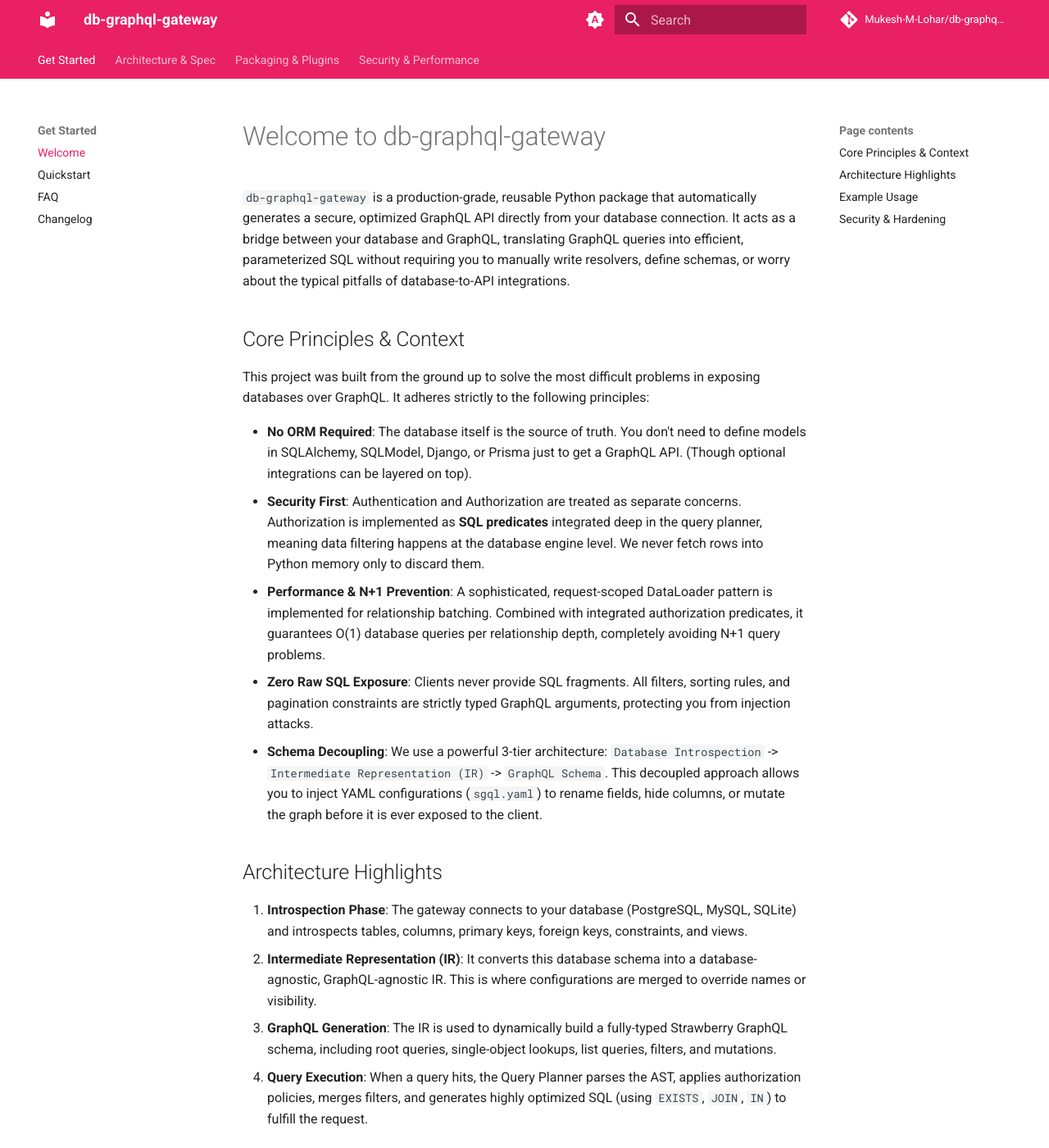
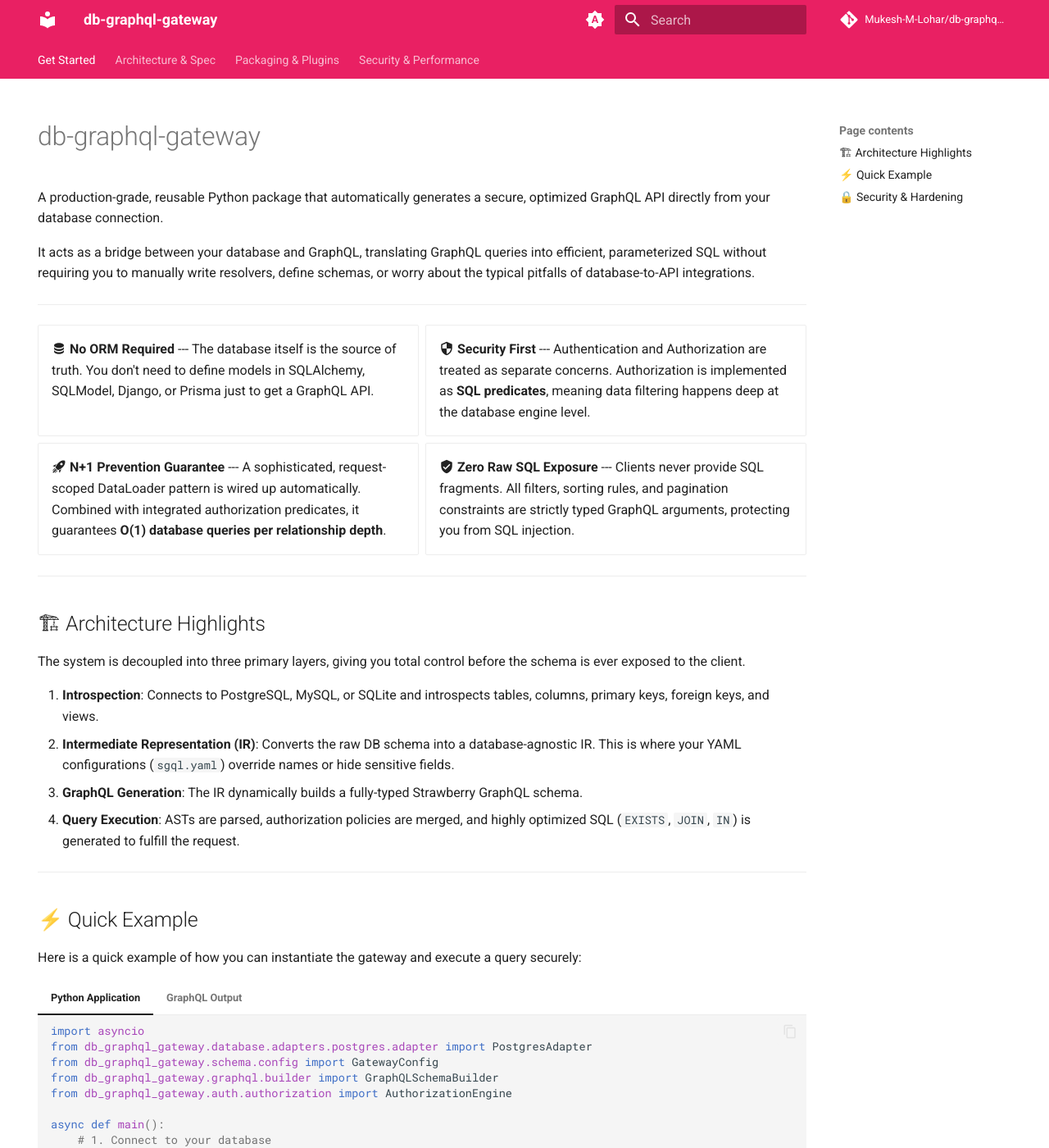
Before and after one commit to Mukesh-M-Lohar/db-graphql-gateway, an MkDocs documentation site: the page built from docs/index.md, in a window 1280 px wide and 1400 px high. Shown: the whole window at 82% size. Built offline with MkDocs 1.6.1 and Material for MkDocs 9.7.7, drawn with Linux system fonts in a browser that asks for light colours; comment, search, counter and statistics services are not loaded; some of the changed text lies outside the part shown.

Commit message:
Enhance documentation content with premium MkDocs formatting

````diff
--- a/docs/index.md
+++ b/docs/index.md
@@ -1,79 +1,133 @@
-# Welcome to db-graphql-gateway
+---
+hide:
+  - navigation
+---
 
-`db-graphql-gateway` is a production-grade, reusable Python package that automatically generates a secure, optimized GraphQL API directly from your database connection. It acts as a bridge between your database and GraphQL, translating GraphQL queries into efficient, parameterized SQL without requiring you to manually write resolvers, define schemas, or worry about the typical pitfalls of database-to-API integrations.
+# db-graphql-gateway
 
-## Core Principles & Context
+A production-grade, reusable Python package that automatically generates a secure, optimized GraphQL API directly from your database connection.
 
-This project was built from the ground up to solve the most difficult problems in exposing databases over GraphQL. It adheres strictly to the following principles:
+It acts as a bridge between your database and GraphQL, translating GraphQL queries into efficient, parameterized SQL without requiring you to manually write resolvers, define schemas, or worry about the typical pitfalls of database-to-API integrations.
 
-- **No ORM Required**: The database itself is the source of truth. You don't need to define models in SQLAlchemy, SQLModel, Django, or Prisma just to get a GraphQL API. (Though optional integrations can be layered on top).
-- **Security First**: Authentication and Authorization are treated as separate concerns. Authorization is implemented as **SQL predicates** integrated deep in the query planner, meaning data filtering happens at the database engine level. We never fetch rows into Python memory only to discard them.
-- **Performance & N+1 Prevention**: A sophisticated, request-scoped DataLoader pattern is implemented for relationship batching. Combined with integrated authorization predicates, it guarantees O(1) database queries per relationship depth, completely avoiding N+1 query problems.
-- **Zero Raw SQL Exposure**: Clients never provide SQL fragments. All filters, sorting rules, and pagination constraints are strictly typed GraphQL arguments, protecting you from injection attacks.
-- **Schema Decoupling**: We use a powerful 3-tier architecture: `Database Introspection` -> `Intermediate Representation (IR)` -> `GraphQL Schema`. This decoupled approach allows you to inject YAML configurations (`sgql.yaml`) to rename fields, hide columns, or mutate the graph before it is ever exposed to the client.
+---
 
-## Architecture Highlights
+<div class="grid cards" markdown>
 
-1. **Introspection Phase**: The gateway connects to your database (PostgreSQL, MySQL, SQLite) and introspects tables, columns, primary keys, foreign keys, constraints, and views.
-2. **Intermediate Representation (IR)**: It converts this database schema into a database-agnostic, GraphQL-agnostic IR. This is where configurations are merged to override names or visibility.
-3. **GraphQL Generation**: The IR is used to dynamically build a fully-typed Strawberry GraphQL schema, including root queries, single-object lookups, list queries, filters, and mutations.
-4. **Query Execution**: When a query hits, the Query Planner parses the AST, applies authorization policies, merges filters, and generates highly optimized SQL (using `EXISTS`, `JOIN`, `IN`) to fulfill the request.
+-   :material-database: **No ORM Required**
+    ---
+    The database itself is the source of truth. You don't need to define models in SQLAlchemy, SQLModel, Django, or Prisma just to get a GraphQL API.
 
-## Example Usage
+-   :material-security: **Security First**
+    ---
+    Authentication and Authorization are treated as separate concerns. Authorization is implemented as **SQL predicates**, meaning data filtering happens deep at the database engine level.
+
+-   :material-rocket-launch: **N+1 Prevention Guarantee**
+    ---
+    A sophisticated, request-scoped DataLoader pattern is wired up automatically. Combined with integrated authorization predicates, it guarantees **O(1) database queries per relationship depth**.
+
+-   :material-shield-check: **Zero Raw SQL Exposure**
+    ---
+    Clients never provide SQL fragments. All filters, sorting rules, and pagination constraints are strictly typed GraphQL arguments, protecting you from SQL injection.
+
+</div>
+
+---
+
+## 🏗 Architecture Highlights
+
+The system is decoupled into three primary layers, giving you total control before the schema is ever exposed to the client.
+
+1. **Introspection**: Connects to PostgreSQL, MySQL, or SQLite and introspects tables, columns, primary keys, foreign keys, and views.
+2. **Intermediate Representation (IR)**: Converts the raw DB schema into a database-agnostic IR. This is where your YAML configurations (`sgql.yaml`) override names or hide sensitive fields.
+3. **GraphQL Generation**: The IR dynamically builds a fully-typed Strawberry GraphQL schema.
+4. **Query Execution**: ASTs are parsed, authorization policies are merged, and highly optimized SQL (`EXISTS`, `JOIN`, `IN`) is generated to fulfill the request.
+
+---
+
+## ⚡ Quick Example
 
 Here is a quick example of how you can instantiate the gateway and execute a query securely:
 
-```python
-import asyncio
-from db_graphql_gateway.database.adapters.postgres.adapter import PostgresAdapter
-from db_graphql_gateway.schema.config import GatewayConfig
-from db_graphql_gateway.graphql.builder import GraphQLSchemaBuilder
-from db_graphql_gateway.auth.authorization import AuthorizationEngine
+=== "Python Application"
 
-async def main():
-    # 1. Connect to your database
-    adapter = PostgresAdapter(dsn="postgresql://user:password@localhost:5432/my_db")
-    await adapter.connect()
+    ```python
+    import asyncio
+    from db_graphql_gateway.database.adapters.postgres.adapter import PostgresAdapter
+    from db_graphql_gateway.schema.config import GatewayConfig
+    from db_graphql_gateway.graphql.builder import GraphQLSchemaBuilder
+    from db_graphql_gateway.auth.authorization import AuthorizationEngine
 
-    # 2. Configure the gateway
-    config = GatewayConfig(enable_mutations=True)
-    auth_engine = AuthorizationEngine()
+    async def main():
+        # 1. Connect to your database
+        adapter = PostgresAdapter(dsn="postgresql://user:password@localhost:5432/my_db")
+        await adapter.connect()
 
-    # 3. Build the GraphQL schema dynamically
-    schema_builder = GraphQLSchemaBuilder(adapter, config, auth_engine)
-    schema = await schema_builder.build_schema()
+        # 2. Configure the gateway
+        config = GatewayConfig(enable_mutations=True)
+        auth_engine = AuthorizationEngine()
 
-    # 4. Execute a GraphQL query
-    query = """
-    query {
-      users(first: 10, filter: { isActive: { eq: true } }) {
-        edges {
-          node {
-            id
-            username
-            posts {
-              title
+        # 3. Build the GraphQL schema dynamically
+        schema_builder = GraphQLSchemaBuilder(adapter, config, auth_engine)
+        schema = await schema_builder.build_schema()
+
+        # 4. Execute a GraphQL query
+        query = """
+        query {
+          users(first: 10, filter: { isActive: { eq: true } }) {
+            edges {
+              node {
+                id
+                username
+                posts {
+                  title
+                }
+              }
             }
           }
         }
+        """
+        result = await schema.execute(query)
+        print(result.data)
+
+        await adapter.close()
+
+    if __name__ == "__main__":
+        asyncio.run(main())
+    ```
+
+=== "GraphQL Output"
+
+    ```json
+    {
+      "data": {
+        "users": {
+          "edges": [
+            {
+              "node": {
+                "id": "1",
+                "username": "alice",
+                "posts": [
+                  { "title": "My first post" },
+                  { "title": "GraphQL is awesome" }
+                ]
+              }
+            }
+          ]
+        }
       }
     }
-    """
-    result = await schema.execute(query)
-    print(result.data)
+    ```
 
-    await adapter.close()
+---
 
-if __name__ == "__main__":
-    asyncio.run(main())
-```
-
-## Security & Hardening
+## 🔒 Security & Hardening
 
 Out of the box, `db-graphql-gateway` provides robust security controls:
-- **Complexity Budgets**: Rejects wildly nested or computationally expensive queries.
-- **Depth & Alias Limits**: Prevents denial-of-service via query expansion.
-- **Tenant-Level Policies**: Row-level security translated to SQL `WHERE` clauses.
-- **Masking & Safety**: Production introspection lockdown and sensitive-field protection by default.
+
+!!! abstract "Built-in Defenses"
+    - **Complexity Budgets**: Rejects wildly nested or computationally expensive queries.
+    - **Depth & Alias Limits**: Prevents denial-of-service via query expansion.
+    - **Tenant-Level Policies**: Row-level security translated to SQL `WHERE` clauses.
+    - **Masking & Safety**: Production introspection lockdown and sensitive-field protection by default.
 
 Whether you're building a massive multi-tenant SaaS or just want to quickly expose a read-only dashboard over a SQLite file, `db-graphql-gateway` is designed to be the most reliable, decoupled, and performant bridge available in Python.
````
Also changed, not shown: docs/BENCHMARKS.md (+15 -15 lines), docs/FAQ.md (+49 -15 lines), docs/quickstart.md (+3 -24 lines).
